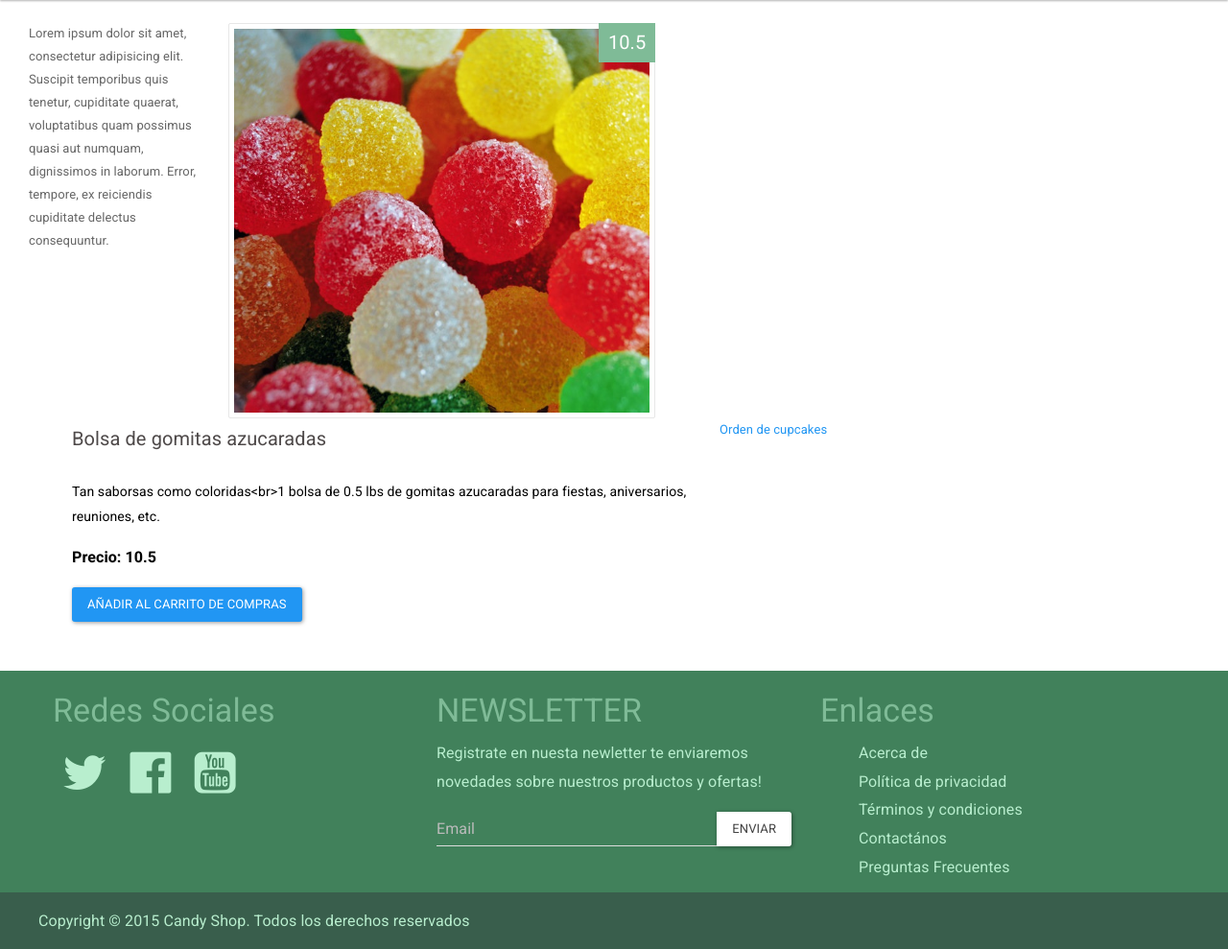
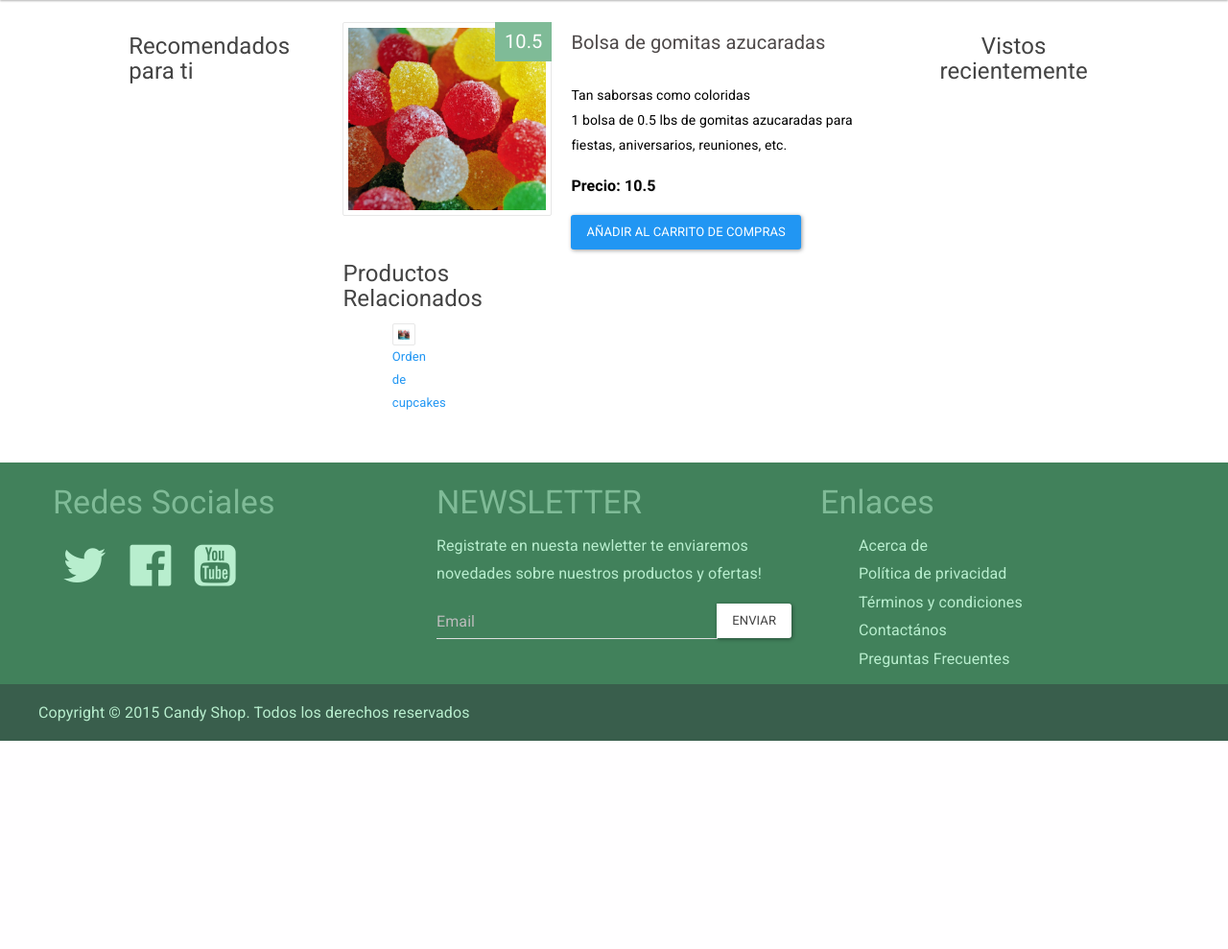
Before and after one commit to Luis-Jovel/CandyShop, a PHP site: page /detalles.php?id=1 in a window 1280 px wide. Shown: the part 206-1195 px from the top of the page at 96% size. After the commit the page ends 978 px from the top, so only its background shows below. Run offline with PHP 8.4, Linux system fonts and the light colour scheme; data comes from the database, SQL or seed files in the repository; data that the repository does not hold is empty; some libraries are stand-ins or nearby versions.

Commit message:
Requerimiento Mostrar Productos Relacionados con el Visto en Detalle

```diff
--- a/carritodecompras.php
+++ b/carritodecompras.php
@@ -73,7 +73,7 @@
 	}
 ?>
 <script src="<?=$base_url?>/js/scripts.js"></script>
-	<section class="col-md-8 col-lg-8 col-sm-12 col-xs-12" id="body">
+	<section class="col-md-6 col-lg-6 col-sm-12 col-xs-12" id="body">
 		<?php
 		$total = 0;
 		if (isset($_SESSION['carrito']))
--- a/conexion.php
+++ b/conexion.php
@@ -1,6 +1,6 @@
 <?php
 
-	$db = new mysqli('localhost','root','123456','carritocompras');
+	$db = new mysqli('localhost','root','','carritocompras');
 	if(mysqli_connect_errno()){
 		$msgerror = "No se ha logrado conectar a la base de datos. Reporte el problema al administrador.";
 		echo $msgerror;
--- a/css/style.styl
+++ b/css/style.styl
@@ -89,6 +89,8 @@ nav
 		height 60px
 .producto-container
 	margin-bottom 23px
+.ProductosRelacionados
+	margin-top 20% !important
 .producto
 	// cursor pointer
 	max-height 368.5px
@@ -133,6 +135,8 @@ nav
 		z-index 1
 .producto:hover
 	// transform: scale(1.04);
+
+
 footer
 	background-color verde_footer
 	color verde_claro
--- a/css/stylus/style.styl
+++ b/css/stylus/style.styl
@@ -99,7 +99,7 @@ nav
 		//height 255px
 		//height 150px
 	img.fixed-height
-		height 255px
+		height 178px
 	img:hover
 		opacity 0.6
 	.producto-detalles
@@ -110,6 +110,7 @@ nav
 		height 44px
 		max-height 44px
 		margin 10px 0 10px 0
+		overflow hidden
 		width 100%
 	.producto-descripcion
 		color black
@@ -162,6 +163,25 @@ footer
 	display inline-block !important
 	vertical-align middle !important
 	float none !important
+#vistos-recientes
+	text-align center
+	.reciente
+		line-height 1.4
+		margin-bottom 20px
+		text-align left
 @media (max-width: 991px)
 	#container-buscar
 		padding 0
+	.producto
+		max-height none
+		img.fixed-height
+			height auto
+			max-height none
+			width 100%
+@media (max-width: 750px)
+	.producto
+		max-height none
+		img.fixed-height
+			height auto
+			max-height none
+			width 100%
--- a/detalles.php
+++ b/detalles.php
@@ -1,10 +1,9 @@
 <?php include 'include/header.php' ?><script src="<?php echo htmlspecialchars('' . ($base_url) . '/js/scripts.js', ENT_QUOTES, 'UTF-8'); ?>"></script><?php
 	$producto = getProductoPorId($_GET["id"],false);
 	$count = count($producto);
-?><section id="body" class="col-md-8 col-lg-8 col-sm-12 col-xs-12"></section><?php $producto = getProductoPorId($_GET["id"],false);
-$count = count($producto); ?><section class="container"><?php if ($count > 0) {
+?><?php  ?><section id="body" class="col-md-6 col-lg-6 col-sm-12 col-xs-12"><?php if ($count > 0) {
 	$producto = $producto[0];
 	if (isset($_SESSION["usuario"]))
 		productoVisto($_GET["id"], $_SESSION["usuario"]["Id"]);
-?><div class="producto"><div class="col-md-5 col-lg-5 col-sm-6 col-xs-12"><span class="producto-precio"><?php echo htmlspecialchars($producto['precio'], ENT_QUOTES, 'UTF-8'); ?></span><a href="<?php echo htmlspecialchars('./detalles.php?id=' . ($producto[0]) . '', ENT_QUOTES, 'UTF-8'); ?>" class="producto-image-container"><img src="<?php echo htmlspecialchars('./productos/' . ($producto[6]) . '', ENT_QUOTES, 'UTF-8'); ?>"/></a></div><div class="producto-detalles col-md-7 col-lg-7 col-sm-6 col-xs-12"><h2 class="producto-nombre"><?php echo htmlspecialchars($producto['nombre'], ENT_QUOTES, 'UTF-8'); ?></h2><p class="producto-descripcion"><?php echo htmlspecialchars($producto['descripcion'], ENT_QUOTES, 'UTF-8'); ?></p><p class="producto-descripcion-precio">Precio: <?=$producto['precio']?></p><a href="<?php echo './carritodecompras.php?id=' . ($producto[0]) . ''; ?>" class="btn btn-primary">Añadir al Carrito de Compras
+?><div class="producto"><div class="col-md-5 col-lg-5 col-sm-6 col-xs-12"><span class="producto-precio"><?php echo htmlspecialchars($producto['precio'], ENT_QUOTES, 'UTF-8'); ?></span><a href="<?php echo htmlspecialchars('./detalles.php?id=' . ($producto[0]) . '', ENT_QUOTES, 'UTF-8'); ?>" class="producto-image-container"><img src="<?php echo htmlspecialchars('./productos/' . ($producto[6]) . '', ENT_QUOTES, 'UTF-8'); ?>"/></a></div><div class="producto-detalles col-md-7 col-lg-7 col-sm-6 col-xs-12"><h2 class="producto-nombre"><?php echo $producto['nombre']; ?></h2><p class="producto-descripcion"><?php echo $producto['descripcion']; ?></p><p class="producto-descripcion-precio">Precio: <?=$producto['precio']?></p><a href="<?php echo './carritodecompras.php?id=' . ($producto[0]) . ''; ?>" class="btn btn-primary">Añadir al Carrito de Compras
 </a></div></div><div class="col-md-5 col-lg-5 col-sm-6 col-xs-12"><div class="relacionados"></div><?php include 'productosrelacionados.php'; ?></div><?php } else { ?><div role="alert" class="alert alert-warning">No hay productos a mostrar</div><?php } ?></section><?php include 'include/footer.php' ?>
--- a/funciones/consultas.php
+++ b/funciones/consultas.php
@@ -74,17 +74,37 @@
 		$stmt->close();
 	}
 	// Funcion para Mostrar las ultimas vistas
-	function getUltimasVistas()
+	function getUltimasVistas($idusuario)
 	{
 		global $db;
-		$query = "SELECT pt.* FROM visita as vt INNER JOIN productos as pt on vt.idproducto = pt.id group by pt.id ORDER BY vt.idvisita limit 0,4" ;
-		$stmt = $db->query($query);
+		$query =
+			"SELECT DISTINCT
+				ordenada.*
+			FROM
+				(
+					SELECT
+						p.*,v.idusuario
+					FROM
+						visita v
+					INNER JOIN
+						productos p
+					ON
+						p.id = v.idproducto
+					ORDER BY
+						created_at DESC
+				) ordenada
+			WHERE
+				ordenada.idusuario=?
+			LIMIT
+				0,5";
+		$stmt = $db->prepare($query);
+		$stmt->bind_param("i",$idusuario);
 		$rows = array();
-		while ($row = $stmt->fetch_object()) {
-			$rows[]	= array(
-				'idProducto' => $row->id,
-				'sNombre'=>$row->nombre
-				);
+		if ($stmt->execute()) {
+			$result = $stmt->get_result();
+			while ($row = $result->fetch_array()) {
+				array_push($rows, $row);
+			}
 		}
 		return $rows;
 	}
--- a/include/header.php
+++ b/include/header.php
@@ -11,6 +11,7 @@
 <html lang="es">
 <head>
 	<meta charset="utf-8"/>
+	<meta name="viewport" content="width=device-width, initial-scale=1">
 	<title>Candy Shop</title>
 	<!-- <link rel="stylesheet" type="text/css" href="<?=$base_url?>/css/estilos.css"> -->
 	<link rel="shortcut icon" href="<?=$base_url?>/favicon.ico" type="image/x-icon">
--- a/include/panel_recomendados.php
+++ b/include/panel_recomendados.php
@@ -1,3 +1,5 @@
-<section id="recomendaciones" class="col-md-2 col-lg-2 col-sm-12 col-xs-12">
-	Lorem ipsum dolor sit amet, consectetur adipisicing elit. Suscipit temporibus quis tenetur, cupiditate quaerat, voluptatibus quam possimus quasi aut numquam, dignissimos in laborum. Error, tempore, ex reiciendis cupiditate delectus consequuntur.
+<section id="recomendaciones" class="col-md-2 col-lg-2 col-md-offset-1 col-lg-offset-1 col-sm-12 col-xs-12">
+	<h4>
+		Recomendados para ti
+	</h4>
 </section>
--- a/include/panel_visitados.php
+++ b/include/panel_visitados.php
@@ -1,3 +1,4 @@
-<section id="vistos-recientes" class="col-md-2 col-lg-2 col-sm-12 col-xs-12">
-	<?php include 'vistasrecientes.php'; ?>
-</section>
+<section id="vistos-recientes" class="col-md-2 col-lg-2 col-sm-12 col-xs-12"><h4>Vistos recientemente</h4><?php if (isset($_SESSION["usuario"])) {
+ $productos = getUltimasVistas($_SESSION["usuario"]["Id"]);
+ foreach ($productos as $producto) { ?><div class="reciente col-lg-12 col-md-12 col-sm-3 col-xs-3"><div class="producto col-lg-8 col-lg-offset-2 col-md-12"><a href="<?php echo htmlspecialchars('./detalles.php?id=' . ($producto[0]) . '', ENT_QUOTES, 'UTF-8'); ?>"><img src="<?php echo htmlspecialchars('./productos/' . ($producto[6]) . '', ENT_QUOTES, 'UTF-8'); ?>"/><span><?php echo $producto['nombre']; ?></span></a></div></div><?php }
+} ?></section>
--- a/index.php
+++ b/index.php
@@ -1,5 +1,5 @@
 <?php include 'include/header.php'; ?>
-	<section class="col-md-8 col-lg-8 col-sm-12 col-xs-12" id="body">
+	<section class="col-md-6 col-lg-6 col-sm-12 col-xs-12" id="body">
 	<?php
 		$count = 0;
 		$categorias = isset($_GET["idcategoria"])?getCategorias($_GET["idcategoria"]):getCategorias();
@@ -14,7 +14,7 @@
 			foreach ($productos as $key => $producto) {
 		?>
 			<!-- <div class="col-md-2 col-lg-2 col-sm-3 col-xs-12 producto-container"> -->
-			<div class="col-md-3 col-lg-3 col-sm-6 col-xs-12 producto-container">
+			<div class="col-md-6 col-lg-3 col-sm-6 col-xs-12 producto-container">
 				<div class="producto">
 					<span class='producto-precio'>$<?=$producto['precio'];?></span>
 					<a href="./detalles.php?id=<?=$producto['id']; ?>">
--- a/productosrelacionados.php
+++ b/productosrelacionados.php
@@ -1,5 +1,9 @@
-
+<h4>Productos Relacionados</h4>
 <?php $Productos = getProductoRelacionado($_GET["id"]);?>
 <?php foreach ($Productos as $Producto): ?>
-	<a href="detalles.php?id=<?= $Producto->id ?>"><?= $Producto->nombre ?></a>
+	<div class="producto col-lg-3 col-lg-offset-2 col-md-12">
+		<img src="./productos/<?= $Producto->imagen ?>" alt="<?= $Producto->nombre ?>">
+		<a href="detalles.php?id=<?= $Producto->id ?>"><?= $Producto->nombre ?></a>
+	</div>
+
 <?php endforeach ?>
--- a/vistasrecientes.php
+++ /dev/null
@@ -1,4 +0,0 @@
-<?php 	$produc = getUltimasVistas(); ?>
-<?php foreach ($produc as $key): ?>
-	<a href="detalles.php?id=<?=$key["idProducto"] ?> "><?= $key['sNombre'] ?></a><br>
-<?php endforeach ?>
```
Also changed, not shown: Gruntfile.js (+7 -0 lines), css/style.css (+1 -1 lines), jade/detalles.jade (+7 -13 lines), jade/include/panel_visitados.jade (added, +14 -0 lines).
